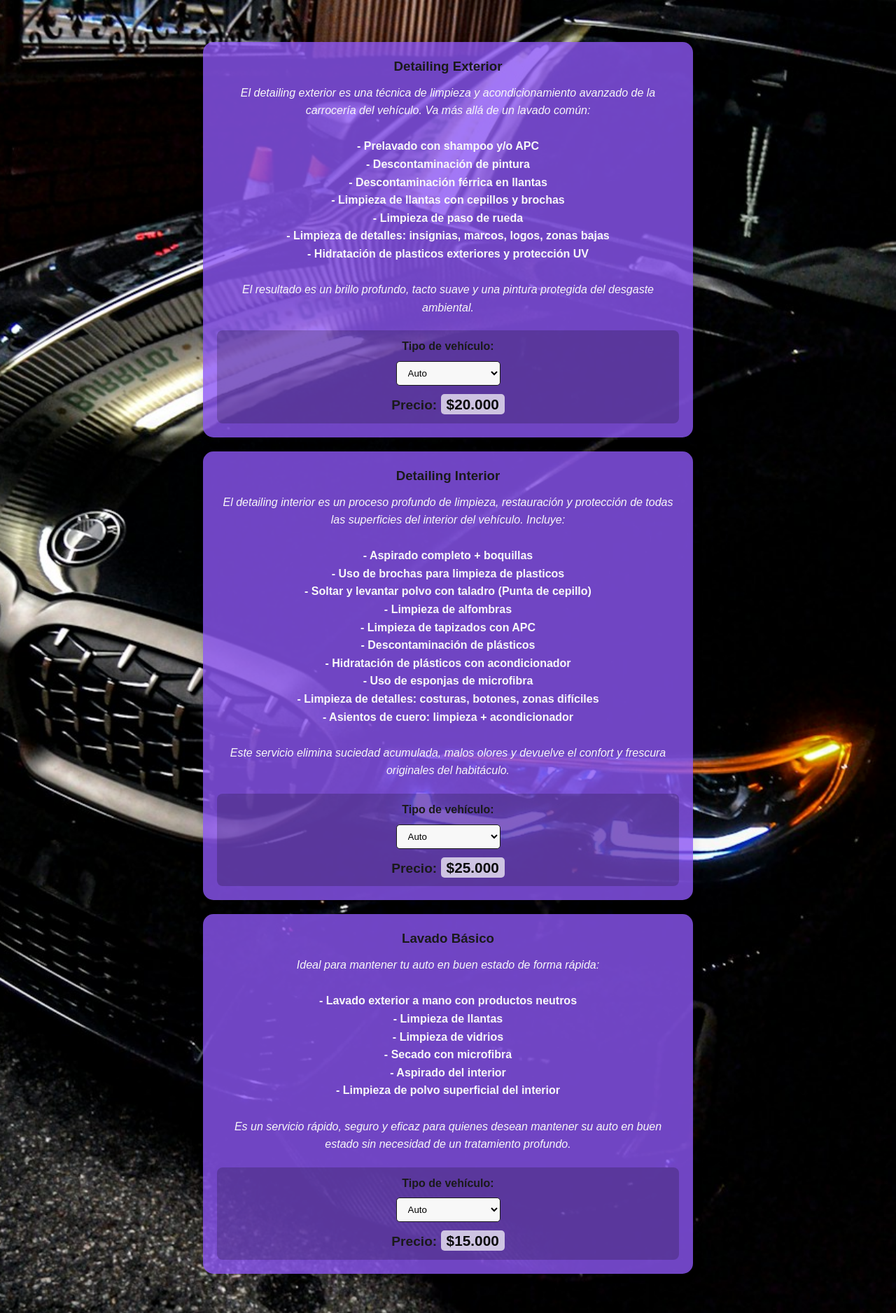
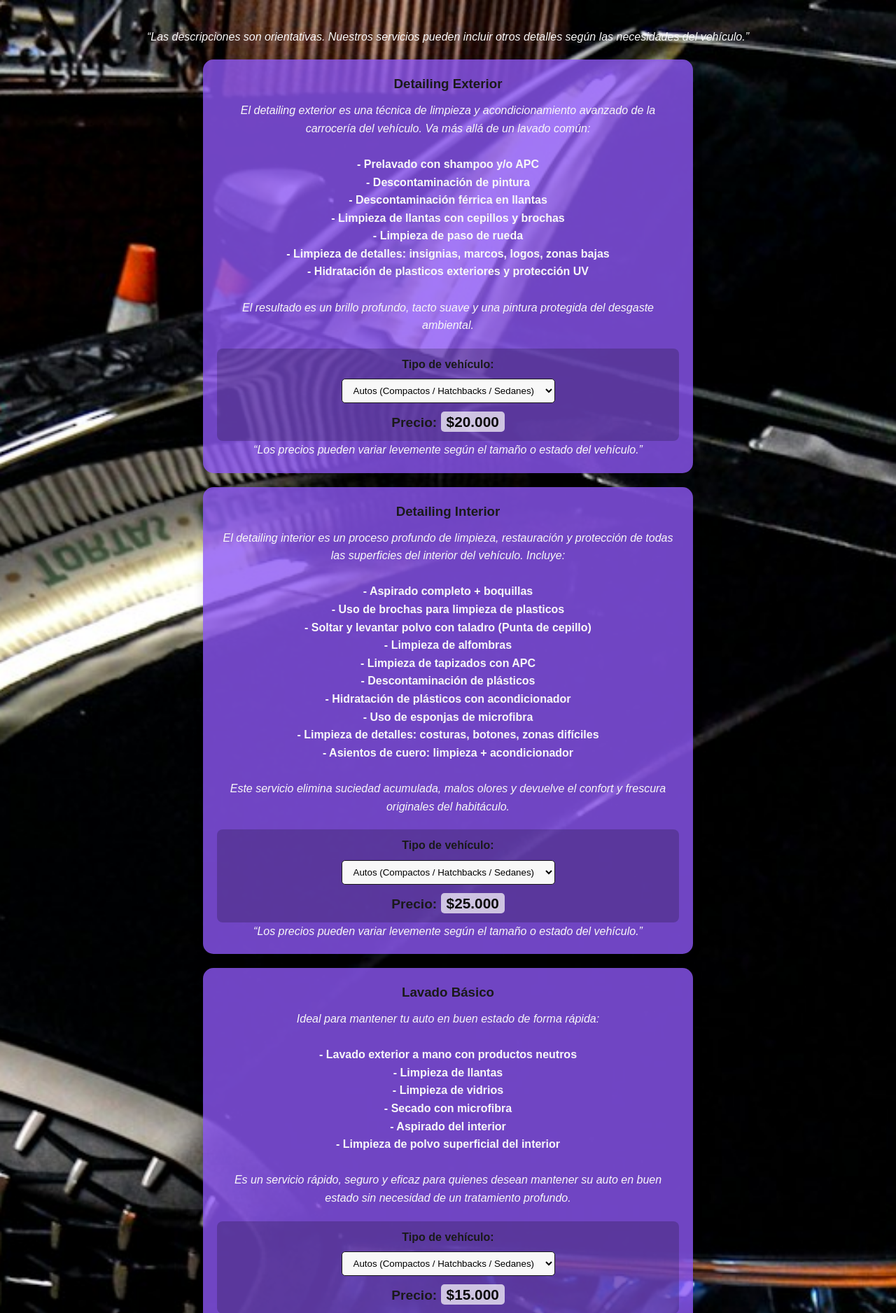
Before and after one commit to Msskre/bachkatov-detailing, a Django app: page /servicios/ in a window 1280 px wide. Shown: the part 108-1984 px from the top of the page at 70% size. Run offline with Django 5.2, Linux system fonts and the light colour scheme; some web fonts are replaced.

Commit message:
Actualizacion servicios

```diff
--- a/inicio/templates/menu/index.html
+++ b/inicio/templates/menu/index.html
@@ -36,19 +36,19 @@
     <section class="servicios fade-in">
         <h2>Servicios Exclusivos</h2>
         <div class="cards">
-            <a href="{% url 'servicios' %}">
+            <a href="{% url 'servicios' %}#detailing-exterior">
                 <div class="card fade-in">
                     <h3>Detailing Exterior</h3>
                     <p>Cuidado de pintura y lavado detallista.</p>
                 </div>
             </a>
-            <a href="{% url 'servicios' %}">
+            <a href="{% url 'servicios' %}#detailing-interior">
                 <div class="card fade-in">
                     <h3>Detailing Interior</h3>
                     <p>Materiales restaurados y limpieza profunda.</p>
                 </div>
             </a>
-            <a href="{% url 'servicios' %}">
+            <a href="{% url 'servicios' %}#lavado-basico">
                 <div class="card fade-in">
                     <h3>Lavado Básico</h3>
                     <p>Lavado express por dentro y por fuera.</p>
--- a/inicio/templates/menu/servicios.html
+++ b/inicio/templates/menu/servicios.html
@@ -25,8 +25,8 @@
     </header>
 
     <section class="seccion-servicios fade-in">
-
-        <div class="servicio-card">
+        <p><em>“Las descripciones son orientativas. Nuestros servicios pueden incluir otros detalles según las necesidades del vehículo.”</em></p>
+        <div id="detailing-exterior" class="servicio-card">
             <h3><strong>Detailing Exterior</strong></h3>
             <p><em>El detailing exterior es una técnica de limpieza y acondicionamiento avanzado de la carrocería del vehículo. Va más allá de un lavado común:</em></p>
             <br>
@@ -44,16 +44,17 @@
             <div class="price-selector">
                 <label for="vehicle-type-1">Tipo de vehículo:</label>
                 <select id="vehicle-type-1" class="vehicle-selector" data-service="exterior">
-                    <option value="auto">Auto</option>
-                    <option value="camioneta">Camioneta / SUV</option>
+                    <option value="auto">Autos (Compactos / Hatchbacks / Sedanes)</option>
+                    <option value="camioneta">Camionetas / SUVs</option>
                 </select>
                 <div class="price-display">
                     Precio: <span class="service-price">$20.000</span>
                 </div>
             </div>
+            <p><em>“Los precios pueden variar levemente según el tamaño o estado del vehículo.”</em></p>
         </div>
 
-        <div class="servicio-card">
+        <div id="detailing-interior" class="servicio-card">
             <h3><strong>Detailing Interior</strong></h3>
             <p><em>El detailing interior es un proceso profundo de limpieza, restauración y protección de todas las superficies del interior del vehículo. Incluye:</em></p>
             <br>
@@ -74,16 +75,17 @@
             <div class="price-selector">
                 <label for="vehicle-type-2">Tipo de vehículo:</label>
                 <select id="vehicle-type-2" class="vehicle-selector" data-service="interior">
-                    <option value="auto">Auto</option>
-                    <option value="camioneta">Camioneta / SUV</option>
+                    <option value="auto">Autos (Compactos / Hatchbacks / Sedanes)</option>
+                    <option value="camioneta">Camionetas / SUVs</option>
                 </select>
                 <div class="price-display">
                     Precio: <span class="service-price">$25.000</span>
                 </div>
             </div>
+            <p><em>“Los precios pueden variar levemente según el tamaño o estado del vehículo.”</em></p>
         </div>
 
-        <div class="servicio-card">
+        <div id="lavado-basico" class="servicio-card">
             <h3><strong>Lavado Básico</strong></h3>
             <p><em>Ideal para mantener tu auto en buen estado de forma rápida:</em></p>
             <br>
@@ -100,13 +102,74 @@
             <div class="price-selector">
                 <label for="vehicle-type-3">Tipo de vehículo:</label>
                 <select id="vehicle-type-3" class="vehicle-selector" data-service="basico">
-                    <option value="auto">Auto</option>
-                    <option value="camioneta">Camioneta / SUV</option>
+                    <option value="auto">Autos (Compactos / Hatchbacks / Sedanes)</option>
+                    <option value="camioneta">Camionetas / SUVs</option>
                 </select>
                 <div class="price-display">
                     Precio: <span class="service-price">$15.000</span>
                 </div>
             </div>
+            <p><em>“Los precios pueden variar levemente según el tamaño o estado del vehículo.”</em></p>
+        </div>
+
+        <div id="detailing-completo" class="servicio-card">
+            <h3><strong>Detailing Completo</strong></h3>
+            <p><em>Inlcuye todo lo del apartado de detailing interior y detailing exterior</em></p>
+            <br>
+            <strong>
+                <p>- Prelavado con shampoo y/o APC</p>
+                <p>- Descontaminación de pintura</p>
+                <p>- Descontaminación férrica en llantas</p>
+                <p>- Limpieza de llantas con cepillos y brochas</p>
+                <p>- Limpieza de paso de rueda</p>
+                <p>- Limpieza de detalles: insignias, marcos, logos, zonas bajas</p>
+                <p>- Hidratación de plasticos exteriores y protección UV</p>
+                <p>- Aspirado completo + boquillas</p>
+                <p>- Uso de brochas para limpieza de plasticos</p>
+                <p>- Soltar y levantar polvo con taladro (Punta de cepillo)</p>
+                <p>- Limpieza de alfombras</p>
+                <p>- Limpieza de tapizados con APC</p>
+                <p>- Descontaminación de plásticos</p>
+                <p>- Hidratación de plásticos con acondicionador</p>
+                <p>- Uso de esponjas de microfibra</p>
+                <p>- Limpieza de detalles: costuras, botones, zonas difíciles</p>
+                <p>- Asientos de cuero: limpieza + acondicionador</p>
+            </strong>
+            <br>
+            <p><em>Es un servicio profundo tanto por fuera como por dentro para quienes desean mantener su auto en buen estado con un tratamiento completo.</em></p>
+            <div class="price-selector">
+                <label for="vehicle-type-4">Tipo de vehículo:</label>
+                <select id="vehicle-type-4" class="vehicle-selector" data-service="completo">
+                    <option value="auto">Autos (Compactos / Hatchbacks / Sedanes)</option>
+                    <option value="camioneta">Camionetas / SUVs</option>
+                </select>
+                <div class="price-display">
+                    Precio: <span class="service-price">$35.000</span>
+                </div>
+            </div>
+            <p><em>“Los precios pueden variar levemente según el tamaño o estado del vehículo.”</em></p>
+        </div>
+
+        <div class="servicio-card">
+            <h3><strong>Personalizado</strong></h3>
+            <p><em>Elije tú el servicio que necestias</em></p>
+            <br>
+            <strong>
+                <p>Si necesitas un servicio personalizado, háblanos para cotizar!</p>
+            </strong>
+                <p>(Ejemplo: Necesito solo lavado básico por fuera para un sedán.)</p>
+            <ul>
+                <li>
+                    <strong>WhatsApp:</strong>
+                    <a href="https://wa.me/56984577355" target="_blank">Envíanos un mensaje por WhatsApp</a>
+                </li>
+                <li>
+                    <strong>Instagram:</strong>
+                    <a href="https://www.instagram.com/bachkatov.detailing/?hl=es-la" target="_blank">Envíanos un mensaje por Instagram</a>
+                </li>
+            </ul>
+            <br>
+            <p><em>“Para cualquier consulta, no dudes en contactarnos!”</em></p>
         </div>
     </section>
 
@@ -159,6 +222,10 @@
                 "auto": "$15.000",
                 "camioneta": "$20.000"
             }
+            "completo": {
+                "auto": "$35.000",
+                "camioneta": "$40.000"
+            }
         };
 
         // Actualizar precios al cambiar el selector
```
